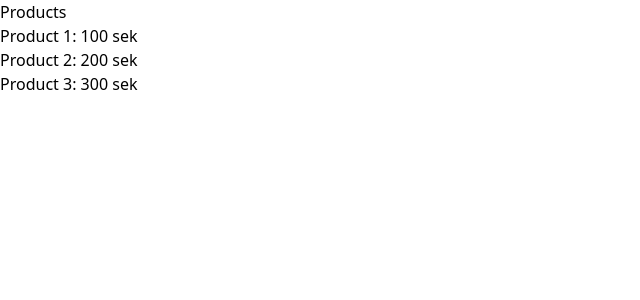
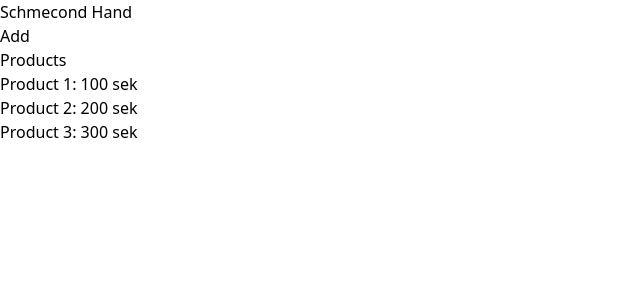
Before and after one commit to lukas-laas/next-second-hand, a Next.js app: page / in a window 1280 px wide. Shown: the top 300 px of the page, without its empty margins (0-640 px from the left). Built offline with nearby package versions, Linux system fonts and the light colour scheme.

Commit message:
add top nav
Co-authored-by: Orianamendez <egleemendez@gmail.com>
Co-authored-by: Hano2001 <Haraldnorlin93@gmail.com>

```diff
--- a/src/app/page.tsx
+++ b/src/app/page.tsx
@@ -7,6 +7,10 @@ export default async function Home() {
   console.log(products);
   return (
     <main>
+      <nav>
+        <div>Schmecond Hand</div>
+        <button>Add</button>
+      </nav>
       <h1>Products</h1>
       <ul>
         {products.map((product) => {
```
